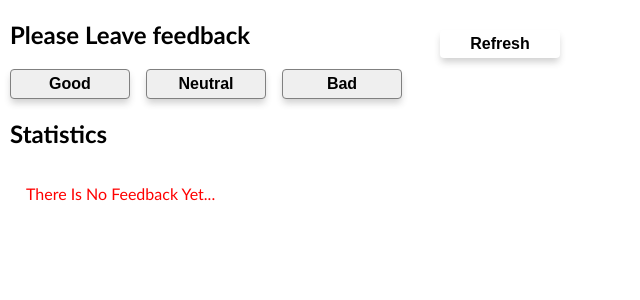
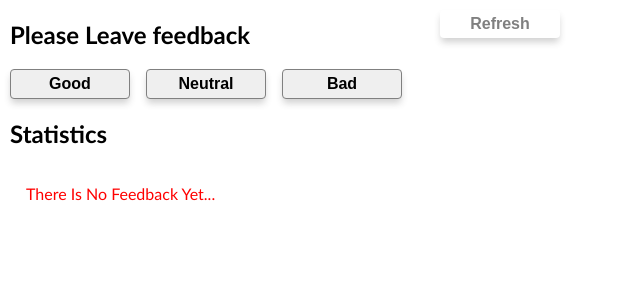
Before and after one commit to MaciejKociemski/goit-react-hw-02-feedback, a React (Create React App) app: page / in a window 1280 px wide. Shown: the top 300 px of the page, without its empty margins (0-640 px from the left). Built offline with nearby package versions, Linux system fonts and the light colour scheme.

Commit message:
style and prettier

```diff
--- a/src/components/App.jsx
+++ b/src/components/App.jsx
@@ -27,7 +27,7 @@ export class App extends Component {
     return this.state.good + this.state.neutral + this.state.bad;
   };
 
-  countPositiveFeedbackPercent = () => {
+  countPositiveFeedbackPercentage = () => {
     return Math.floor(
       (this.state.good /
         (this.state.good + this.state.neutral + this.state.bad)) *
@@ -56,7 +56,7 @@ export class App extends Component {
               options={Object.keys(this.state)}
               statistic={this.state}
               total={this.countTotalFeedback()}
-              positivePercentage={this.countPositiveFeedbackPercent}
+              positivePercentage={this.countPositiveFeedbackPercentage}
             />
           )}
         </Section>
--- a/src/components/App.module.css
+++ b/src/components/App.module.css
@@ -5,10 +5,10 @@
   margin-right: auto;
 }
 
-.refreshButton {
+.refreshButton {color: gray;
   cursor: pointer;
   position: absolute;
-  top: 10px;
+  top: -10px;
   left: 440px;
   background-color: transparent;
   border: none;
--- a/src/components/Statistics/Statistics.jsx
+++ b/src/components/Statistics/Statistics.jsx
@@ -12,7 +12,7 @@ export const Statistics = ({
       {options.map((name, i) => {
         return (
           <p key={i} className={css[name]}>
-            {name}:{/* значення з statistic */}
+            {name}:{' '}
             <span className={css.numbers}>{statistic[name]}</span>
           </p>
         );
```
